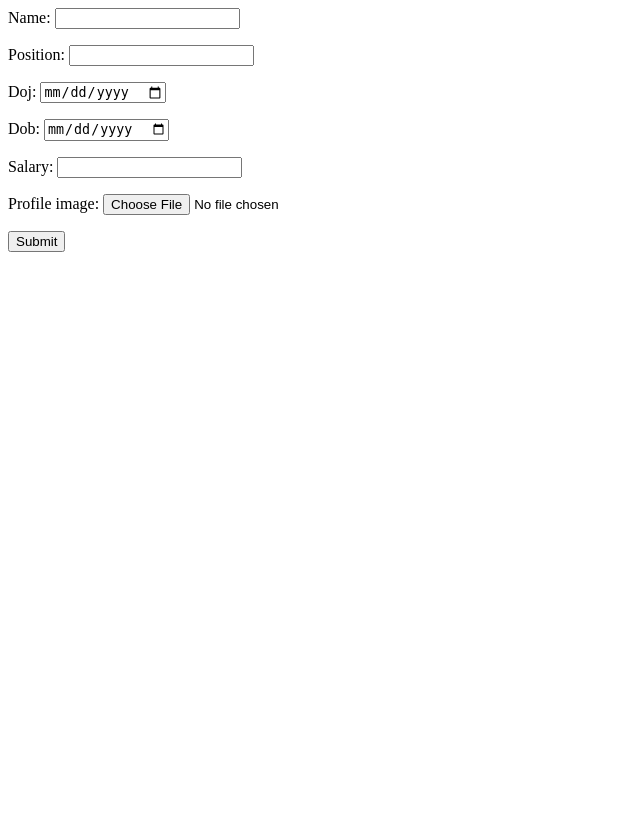
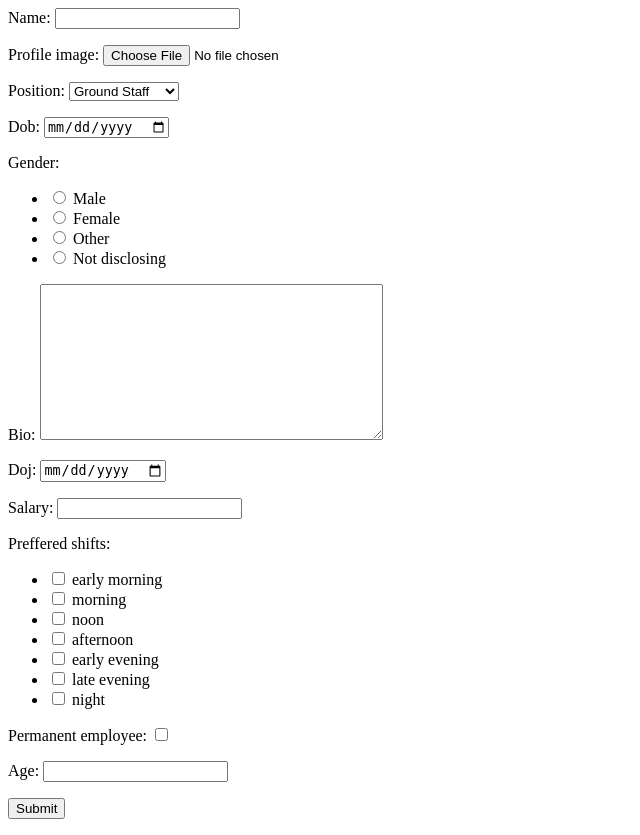
Before and after one commit to Psycho-not0078/CRUD_ops, a Django app: page / in a window 1280 px wide. Shown: the whole page, without its empty margins (0-640 px from the left). Before the commit the page ends 252 px from the top, so only its background shows below. Run offline with Django 3.2, Linux system fonts and the light colour scheme.

Commit message:
added new fields

```diff
--- a/main/forms.py
+++ b/main/forms.py
@@ -37,12 +37,27 @@ class TestForm(forms.ModelForm):
 
 
     class Meta:
+        Position_Choices=(("Ground Staff","Ground Staff"),("Pilot","Pilot"),("Cabin Crew","Cabin Crew"),("Engineer","Engineer"),("RnD","RnD"),("Cleaning Crew","Cleaning Crew"))
+        Gender_Choices=(
+            ('Male','Male'),('Female','Female'),('Other','Other'),('Not disclosing','Not disclosing')
+        )
+        PrefferedShifts_Choices=(
+            ('early-morning','early morning'),('morning','morning'),('noon','noon'),('afternoon','afternoon'),('early evening','early evening'),('late evening','late evening'),('night','night')
+        )
         model = TestTable
-        fields = ("id","name","position","doj","dob","salary",'profile_image')
+        fields = (
+            "id","name",'profile_image',"position","dob","gender","bio","doj","salary","preffered_shifts","permanent_employee","age"
+        )
         widgets = {
         'doj': forms.DateInput(format=('%d/%m/%Y'), attrs={'class':'form-control', 'placeholder':'Select a date', 'type':'date','required':True}),
         'dob': forms.DateInput(format=('%d/%m/%Y'), attrs={'class':'form-control', 'placeholder':'Select a date', 'type':'date','required':True}),
-        'profile_image':forms.FileInput(),
+        'profile_image':forms.ClearableFileInput(),
+        'position': forms.Select(choices=Position_Choices),
+        'preffered_shifts':forms.CheckboxSelectMultiple(choices=PrefferedShifts_Choices),
+        'gender': forms.RadioSelect(choices=Gender_Choices),
+        'permanent_employee':forms.CheckboxInput(),
+        'salary':forms.NumberInput(),
+        'age':forms.NumberInput(),
         'id':forms.HiddenInput()
         }
 
--- a/main/models.py
+++ b/main/models.py
@@ -7,15 +7,19 @@
 # Feel free to rename the models, but don't rename db_table values or field names.
 from django.db import models
 
-
 class TestTable(models.Model):
-    id = models.AutoField(db_column='ID',primary_key=True) # Field name made lowercase.
+    id = models.AutoField(db_column='ID', primary_key=True)  # Field name made lowercase.
     name = models.CharField(db_column='Name', max_length=30)  # Field name made lowercase.
     position = models.CharField(db_column='Position', max_length=30)  # Field name made lowercase.
     doj = models.DateField(db_column='DOJ')  # Field name made lowercase.
     dob = models.DateField(db_column='DOB')  # Field name made lowercase.
     salary = models.FloatField(db_column='Salary')  # Field name made lowercase.
-    profile_image = models.ImageField(db_column='Profile_image',upload_to='')  # Field name made lowercase.
+    profile_image = models.ImageField(db_column='Profile_image', max_length=30)  # Field name made lowercase.
+    gender = models.CharField(db_column='Gender', max_length=30)
+    permanent_employee=models.BooleanField(db_column='Permanent_Employee')# Field name made lowercase.
+    bio = models.TextField(db_column='Bio')  # Field name made lowercase.
+    preffered_shifts = models.TextField(db_column='Preffered_Shifts')  # Field name made lowercase.
+    age=models.IntegerField(db_column='Age')
 
     class Meta:
         managed = False
--- a/main/views.py
+++ b/main/views.py
@@ -12,7 +12,6 @@ import uuid
 import json
 from django.core.serializers.json import DjangoJSONEncoder
 
-url = "https://www.geeksforgeeks.org/fibonacci-sum-subset-elements/"
 
 def create(request):#C
     context ={}
@@ -49,11 +48,12 @@ class init_functs(View):
             form = TestForm()
             return HttpResponse("success")
         else:
+            print(form.errors)
             return HttpResponse("fail")
     def get(self,request):#R
         request_form=request.GET.dict()
         if len(request.GET.dict())!=0:
-            Id=request_form['Id']
+            Id=request_form['id']
             queryset=TestTable.objects.get(id=Id)
             lists=get_object_or_404(TestTable,id=Id)
             return render(request, 'detail_list.html', context={'dets': lists})
@@ -168,8 +168,16 @@ class init_functs(View):
         form=qwerty[0].dict()
         identifier=form["Identifier"]
         file_names=TestTable.objects.filter(name__exact=form[identifier]).values('profile_image')
-        print(file_names)
+        print("names of files: ",file_names)
+        print("Length = ",len(file_names))
         try:
+            print("In try")
+            for i in file_names:
+                print("here",i)
+                file=os.path.join(MEDIA_ROOT,i['profile_image'])
+                print("names: ",file)
+                os.remove(file)
+            print("end of loop")
             if identifier=="Name":
                 updater=TestTable.objects.filter(name__exact=form[identifier]).delete()
             elif identifier=="Position":
@@ -180,12 +188,10 @@ class init_functs(View):
                 updater=TestTable.objects.filter(doj=form[identifier]).delete()
             elif identifier=="Salary":
                 updater=TestTable.objects.filter(salary=form[identifier]).delete()
-            for i in file_names:
-                file=os.path.join(MEDIA_ROOT,i)
-                print(file)
-                os.remove(file)
-        except:
-            return HttpResponse("fail")
+            print("End of try")
+        except Exception as e:
+            print (e)
+            return HttpResponse("fail"+str(e))
         return HttpResponse("success")
 class lister(generic.DetailView):
     model=TestTable
```
Also changed, not shown: main/templates/detail_list.html (+6 -2 lines).
